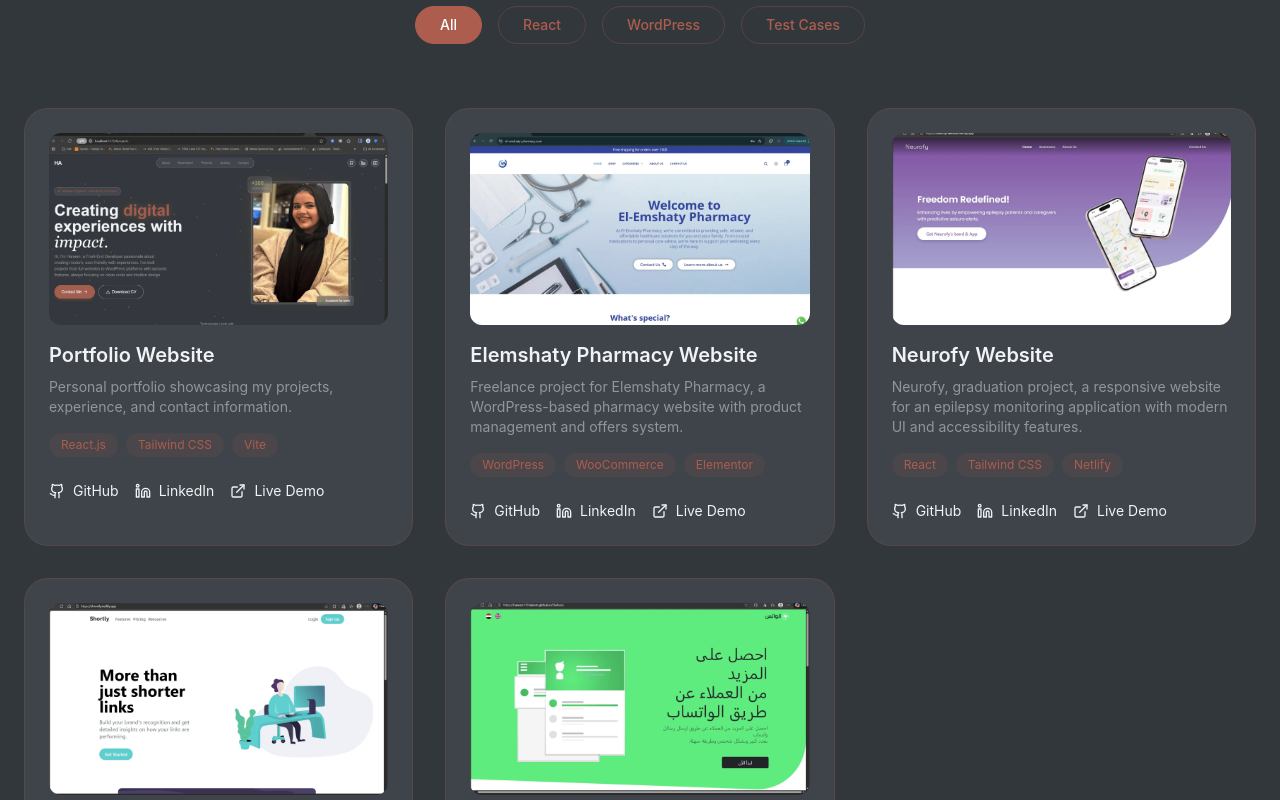
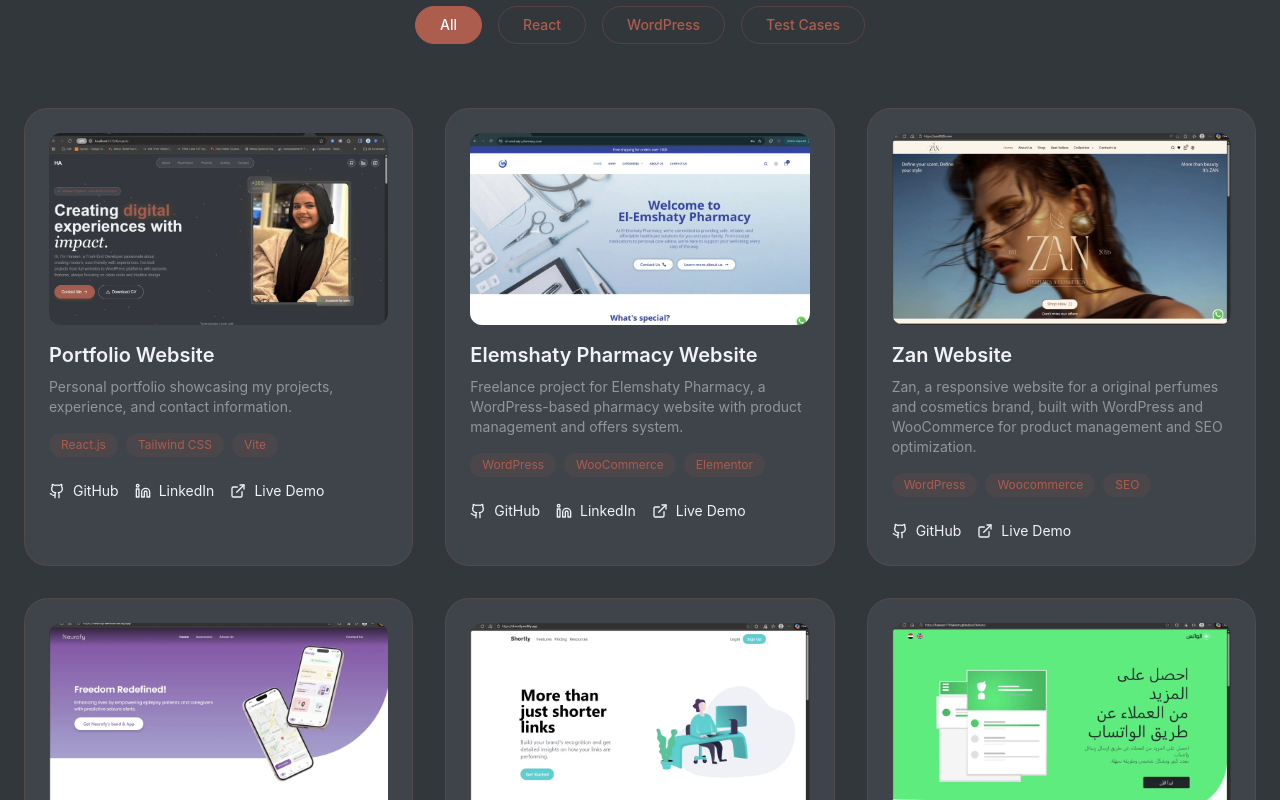
Before and after one commit to haneenabdelhaleem111/Haneen-Abdelhaleem-Portfolio, a React (Vite) app: page / in a window 1280 px wide. Shown: the part 3340-4140 px from the top of the page. Built offline with nearby package versions, Linux system fonts and the light colour scheme.

Commit message:
adding Zan Project

```diff
--- a/src/sections/Projects.jsx
+++ b/src/sections/Projects.jsx
@@ -15,6 +15,7 @@ const projects = [
     linkedin:
       "https://www.linkedin.com/posts/haneen-abdulhaleem20306_frontenddeveloper-webdevelopment-react-activity-7420078841848647680-r60E?utm_source=share&utm_medium=member_desktop&rcm=ACoAADdGDJ0B_4rcji6cVQtUoRDP0RBxG-GRtM0",
   },
+
   {
     id: 2,
     title: "Elemshaty Pharmacy Website",
@@ -29,9 +30,20 @@ const projects = [
     linkedin:
       "https://www.linkedin.com/posts/haneen-abdulhaleem20306_freelance-wordpress-webdesign-activity-7384232759071899648-fnfV?utm_source=share&utm_medium=member_desktop&rcm=ACoAADdGDJ0B_4rcji6cVQtUoRDP0RBxG-GRtM0",
   },
+  {
+    id: 3,
+    title: "Zan Website",
+    image: "/projects/ZAN.png",
+    description:
+      "Zan, a responsive website for a original perfumes and cosmetics brand, built with WordPress and WooCommerce for product management and SEO optimization.",
+    technologies: ["WordPress", "Woocommerce", "SEO"],
+    category: "WordPress",
+    github: "https://github.com/haneenabdelhaleem111/Zan-Website-Documentation",
+    live: "https://zan2026.com",
+  },
 
   {
-    id: 3,
+    id: 4,
     title: "Neurofy Website",
     image: "/projects/Neurofy.webp",
     description:
@@ -43,8 +55,9 @@ const projects = [
     linkedin:
       "https://www.linkedin.com/posts/haneen-abdulhaleem20306_neurofy-graduationproject-reactjs-activity-7363275086847426560-AQBc?utm_source=share&utm_medium=member_desktop&rcm=ACoAADdGDJ0B_4rcji6cVQtUoRDP0RBxG-GRtM0",
   },
+
   {
-    id: 4,
+    id: 5,
     title: "URL Shortening API Challenge",
     image: "/projects/URL-shortenner.webp",
     description:
@@ -55,7 +68,7 @@ const projects = [
     live: "https://shrortly.netlify.app/",
   },
   {
-    id: 5,
+    id: 6,
     title: "El-Whatts Landing Page",
     image: "/projects/El-Whatts.webp",
     description:
```
Also changed, not shown: public/projects/ZAN.png (added).
